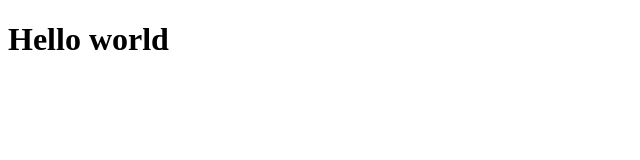
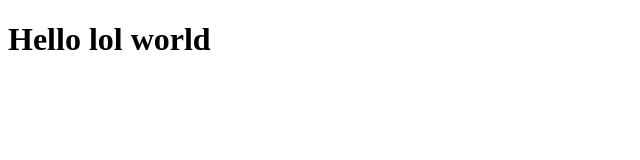
Before and after one commit to bilal-chaudhry045/bilal-chaudhry045.github.io, a plain HTML site: page index.html in a window 1280 px wide. Shown: the whole page, without its empty margins (0-640 px from the left). Drawn offline with Linux system fonts and the light colour scheme.

Commit message:
change 3

```diff
--- a/index.html
+++ b/index.html
@@ -6,6 +6,6 @@
     <title>Document</title>
 </head>
 <body>
-    <h1>Hello world </h1>
+    <h1>Hello lol world </h1>
 </body>
 </html>
```
